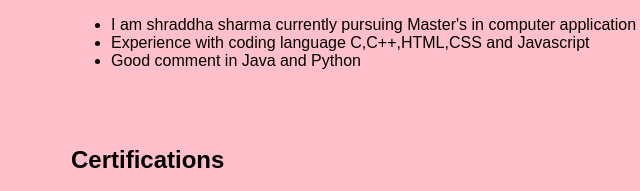
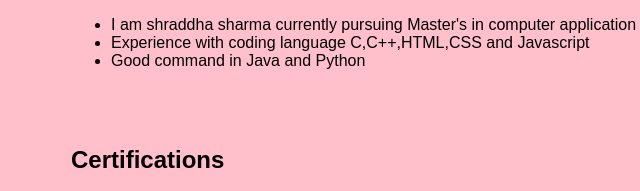
Before and after one commit to shraddhasharma22/CBTCIP, a plain HTML site: page portfolio/index.html in a window 1280 px wide. Shown: the part 386-577 px from the top of the page, 57-697 px from the left. Drawn offline with Linux system fonts and the light colour scheme.

Commit message:
Update index.html

```diff
--- a/portfolio/index.html
+++ b/portfolio/index.html
@@ -20,7 +20,7 @@
             <ul>
                 <li>I am shraddha sharma currently pursuing Master's in computer application </li>
                 <li>Experience with coding language C,C++,HTML,CSS and Javascript</li>
-                <li>Good comment in Java and Python </li>
+                <li>Good command in Java and Python </li>
                 <!-- Add more contact information as needed -->
             </ul>
         </div>
```
